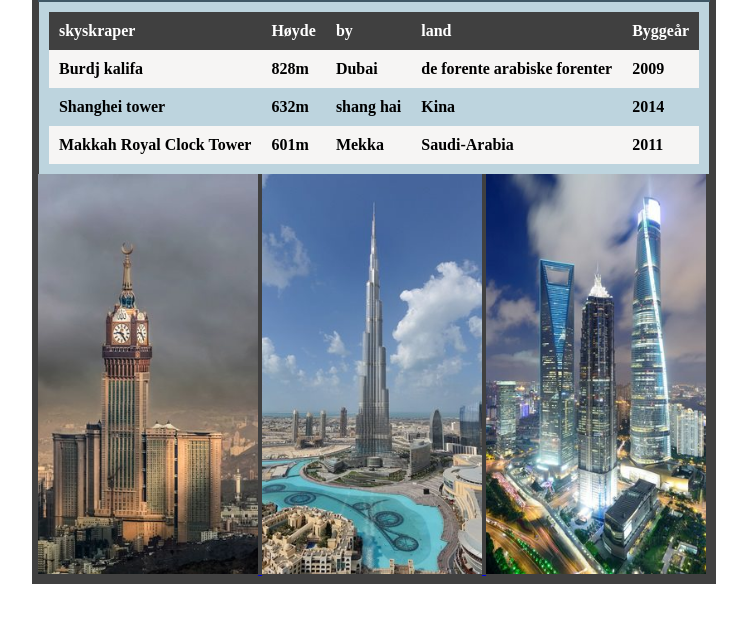
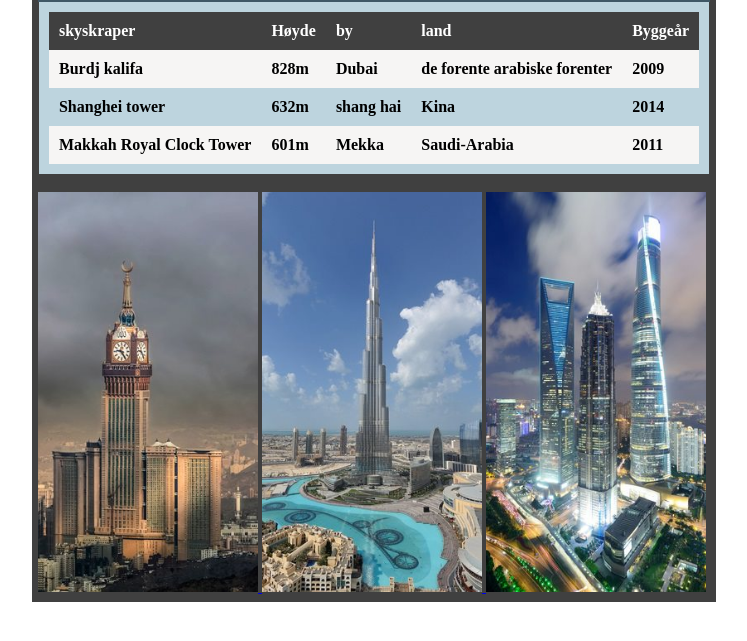
Before and after one commit to Eskil2005/Byer1, a plain HTML site: page Innlevering.html in a window 1280 px wide. Shown: the part 91-732 px from the top of the page, without its empty margins (266-1013 px from the left). Drawn offline with Linux system fonts and the light colour scheme.

Commit message:
Update Innlevering.html

```diff
--- a/Innlevering.html
+++ b/Innlevering.html
@@ -58,6 +58,7 @@
         height: 25rem;
         width: 220px;
         object-position: center;
+
     }
 </style>
 <body>
@@ -93,8 +94,8 @@
                 <th>2011</th>
             </thead>
         </table>
-        <a href="https://destinationksa.com/10-facts-about-the-makkah-royal-clock-tower-that-you-probably-didnt-know-about/"><img src="3f702595-e024-4da5-a444-584019589d9d.jpeg"> </a>
-        <a href="https://snl.no/Burj_Khalifa"><img src="73f2a9da-6cd0-4b3b-b863-35bdee87787b.jpeg"> </a>
-        <a href="https://en.wikipedia.org/wiki/Shanghai_Tower"><img src="c18ddc74-5480-4fc6-8641-bf41287dfb2e.jpeg"></a>
+        <br>
+        <a href="https://destinationksa.com/10-facts-about-the-makkah-royal-clock-tower-that-you-probably-didnt-know-about/"><img src="3f702595-e024-4da5-a444-584019589d9d.jpeg"> </a><a href="https://snl.no/Burj_Khalifa"><img src="73f2a9da-6cd0-4b3b-b863-35bdee87787b.jpeg"> </a> <a href="https://en.wikipedia.org/wiki/Shanghai_Tower"><img src="c18ddc74-5480-4fc6-8641-bf41287dfb2e.jpeg"></a>
+
     </main>
 </body>
```
